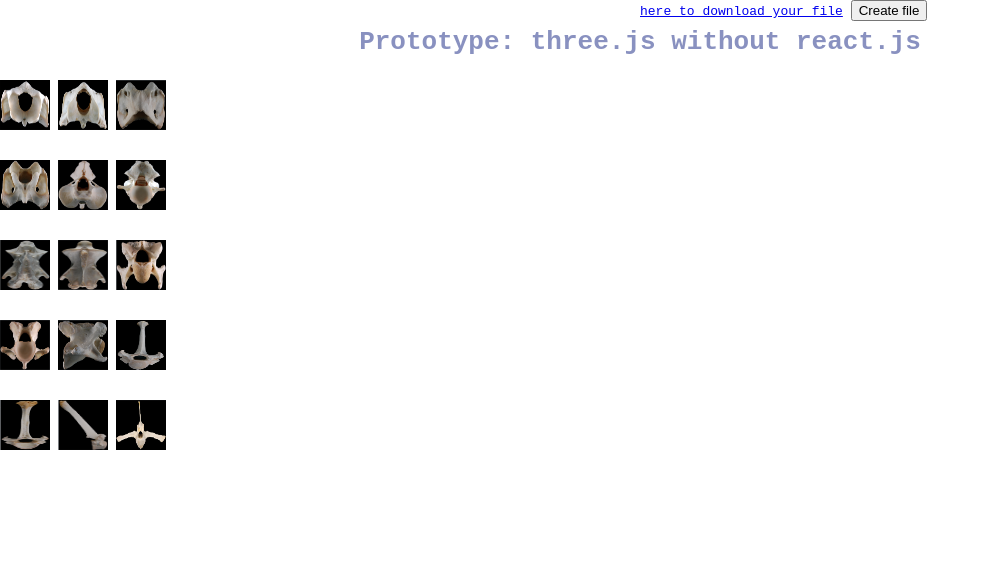
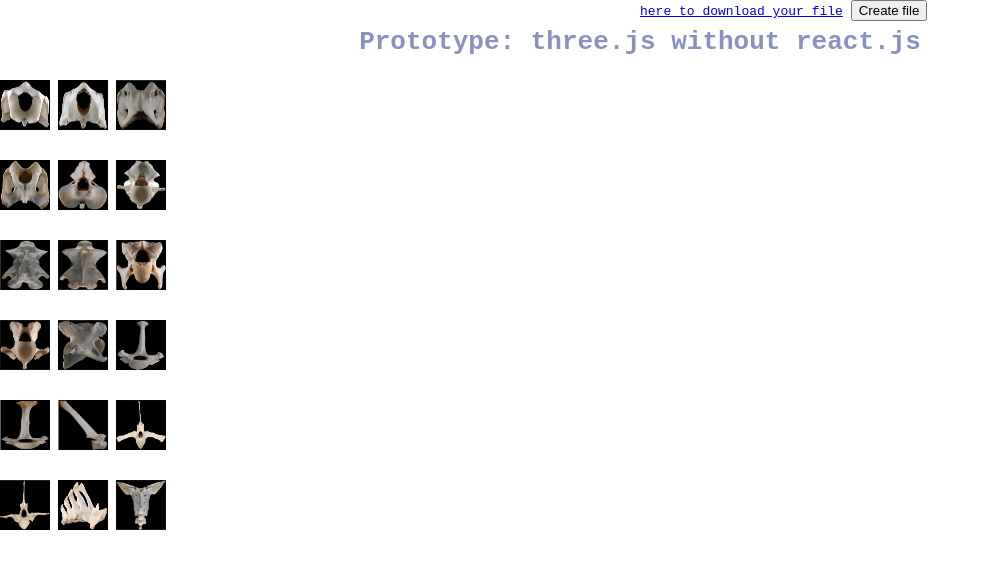
Before and after one commit to YoneMoreno/protoype-canvas, a plain HTML site: page my_nrrd_work.html in a window 1280 px wide. Shown: the top 568 px of the page, without its empty margins (0-990 px from the left). Drawn offline with nearby package versions, Linux system fonts and the light colour scheme; no server answers.

Commit message:
Sixth row

```diff
--- a/css/styles.css
+++ b/css/styles.css
@@ -39,6 +39,11 @@ body {
     left:0;
     top:50%;
 }
+.leftSixthRow{
+    position:absolute;
+    left:0;
+    top:60%;
+}
 
 .column {
     float: left;
--- a/my_nrrd_work.html
+++ b/my_nrrd_work.html
@@ -72,6 +72,14 @@
         <a href="my_nrrd_work.html?originalImgPath=models/nrrd/columna15.nrrd&segmentedImgPath=models/nrrd/columnasegmentado15.nrrd"><img
                 src="models/png/columna15.png" width="50px" height="50px"/></a>
     </div>
+    <div class="leftSixthRow">
+        <a href="my_nrrd_work.html?originalImgPath=models/nrrd/columna16.nrrd&segmentedImgPath=models/nrrd/columnasegmentado16.nrrd"><img
+                src="models/png/columna16.png" width="50px" height="50px"/></a>
+        <a href="my_nrrd_work.html?originalImgPath=models/nrrd/columna17.nrrd&segmentedImgPath=models/nrrd/columnasegmentado17.nrrd"><img
+                src="models/png/columna17.png" width="50px" height="50px"/></a>
+        <a href="my_nrrd_work.html?originalImgPath=models/nrrd/columna18.nrrd&segmentedImgPath=models/nrrd/columnasegmentado18.nrrd"><img
+                src="models/png/columna18.png" width="50px" height="50px"/></a>
+    </div>
 
     <a href="" id="a">
         here to download your file</a>
```
Also changed, not shown: models/png/columna16.PNG (added), models/png/columna17.PNG (added), models/png/columna18.PNG (added), 6 other files.
